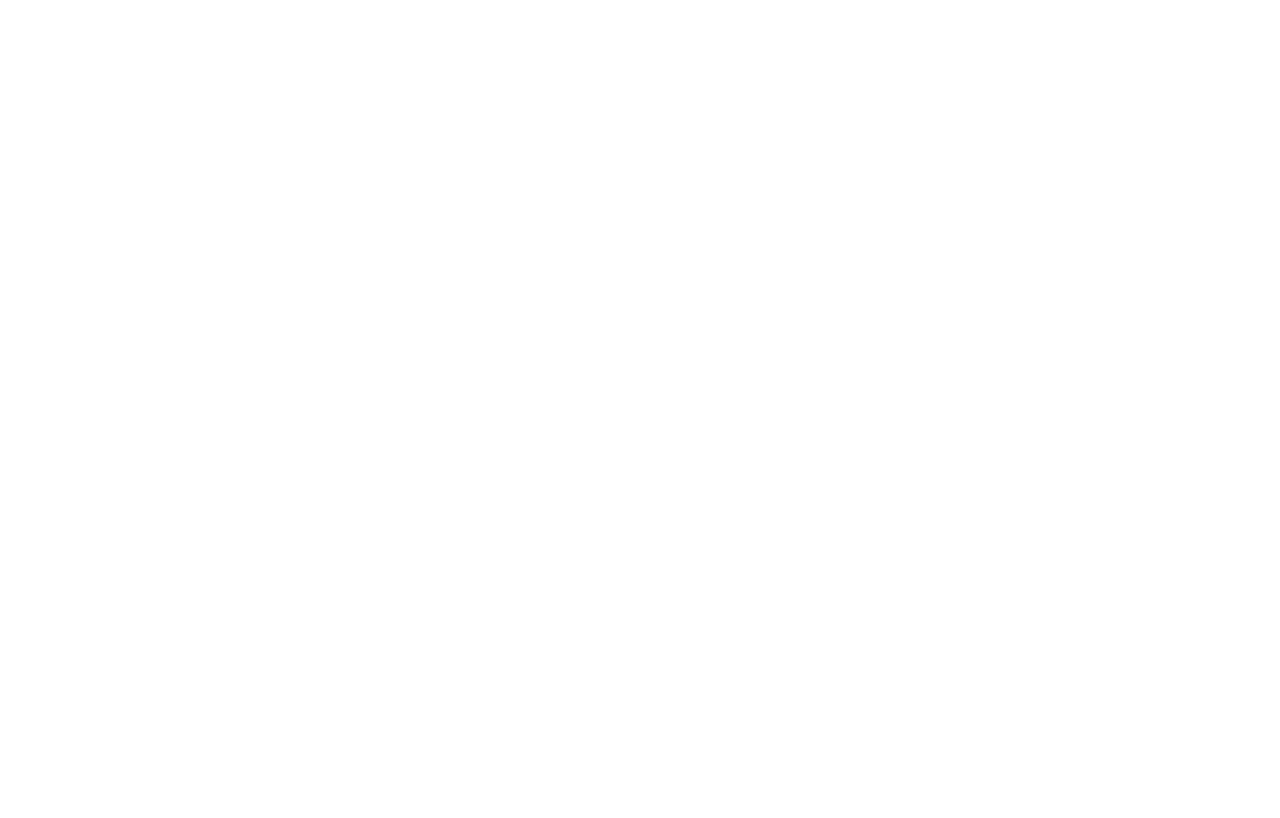
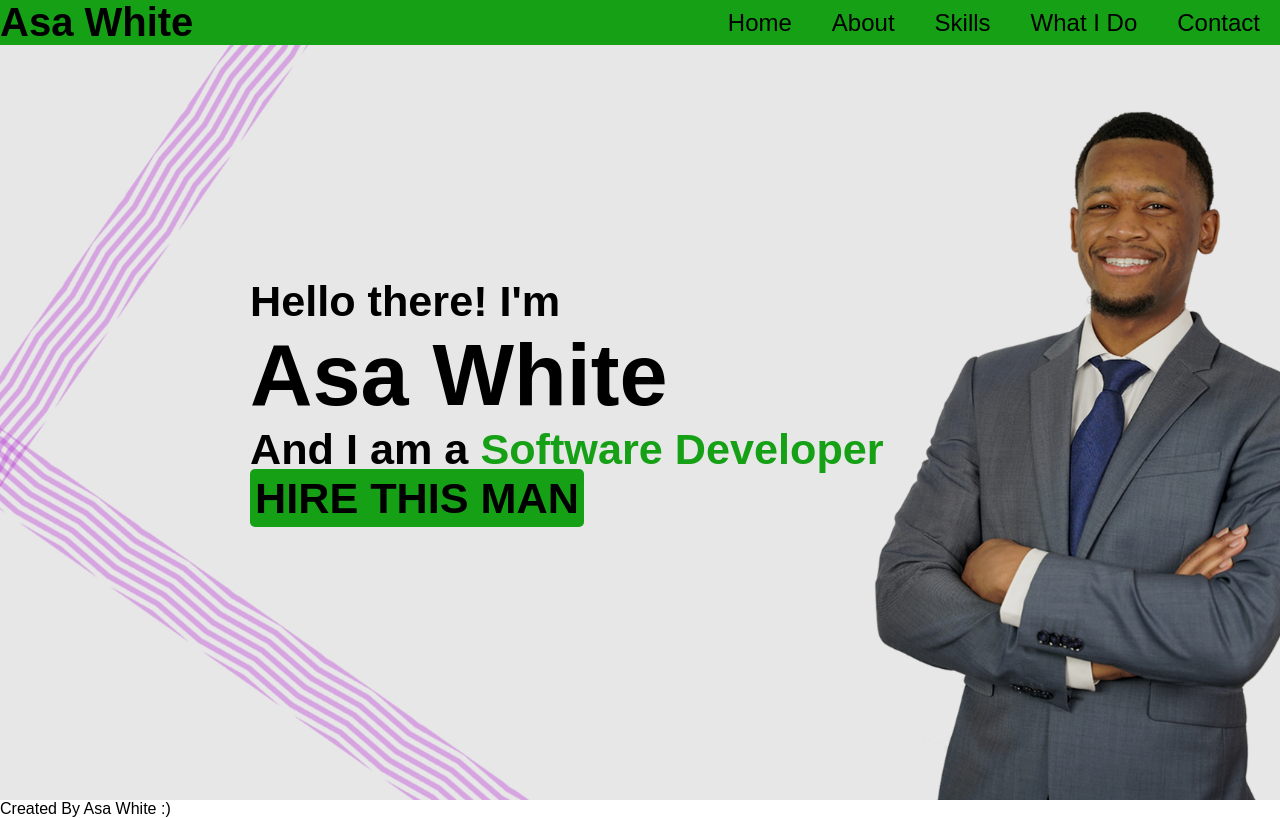
Before and after one commit to 253asap/portolioAlternative-, a plain HTML site: page index.html in a window 1280 px wide. Drawn offline with Linux system fonts and the light colour scheme.

Commit message:
Decided on layout

```diff
--- a/index.html
+++ b/index.html
@@ -3,7 +3,32 @@
   <head>
     <meta charset="UTF-8" />
     <meta name="viewport" content="width=device-width, initial-scale=1.0" />
+    <link rel="stylesheet" href="style.css" />
     <title>Asa White Portfolio Site</title>
   </head>
-  <body></body>
+  <body>
+    <nav>
+      <p>Asa White</p>
+      <ul>
+        <li><a href="">Home</a></li>
+        <li><a href="">About</a></li>
+        <li><a href="">Skills</a></li>
+        <li><a href="">What I Do</a></li>
+        <li><a href="">Contact</a></li>
+      </ul>
+    </nav>
+    <div class="landingPage">
+      <div>
+        <p>Hello there! I'm</p>
+        <h1>Asa White</h1>
+        <p>And I am a <span>Software Developer</span></p>
+        <a href="" class="btn">HIRE THIS MAN</a>
+      </div>
+    </div>
+    <div class="about"></div>
+    <div class="skills"></div>
+    <div class="about2"></div>
+    <div class="contact"></div>
+    <footer>Created By Asa White :)</footer>
+  </body>
 </html>
--- a/style.css
+++ b/style.css
@@ -0,0 +1,69 @@
+* {
+  padding: 0;
+  margin: 0;
+  box-sizing: border-box;
+  font-family: Arial, Helvetica, sans-serif;
+}
+
+a {
+  text-decoration: none;
+}
+
+nav,
+nav ul {
+  display: flex;
+}
+
+nav {
+  background-color: rgb(21, 160, 21);
+  width: 100%;
+  position: fixed;
+  top: 0;
+}
+
+nav p {
+  margin-right: auto;
+  font-size: 2.5rem;
+  font-weight: bold;
+}
+
+nav ul {
+  justify-content: center;
+  align-items: center;
+}
+
+nav ul li a {
+  color: black;
+}
+
+nav ul li {
+  font-size: 1.5rem;
+  list-style: none;
+  margin: 0 20px;
+}
+
+.landingPage {
+  height: 100vh;
+  background-image: url(/images/AsaWhite2.png);
+  background-position: center;
+  background-size: cover;
+  display: flex;
+  align-items: center;
+  font-size: 2.7rem;
+  font-weight: 550;
+}
+
+.landingPage div {
+  margin: 0 250px;
+}
+
+.landingPage div p span {
+  color: rgb(21, 160, 21);
+}
+
+.btn {
+  color: black;
+  background-color: rgb(21, 160, 21);
+  padding: 5px;
+  border-radius: 5px;
+}
```
Also changed, not shown: images/AsaWhite.png (added), images/AsaWhite2.png (added).
